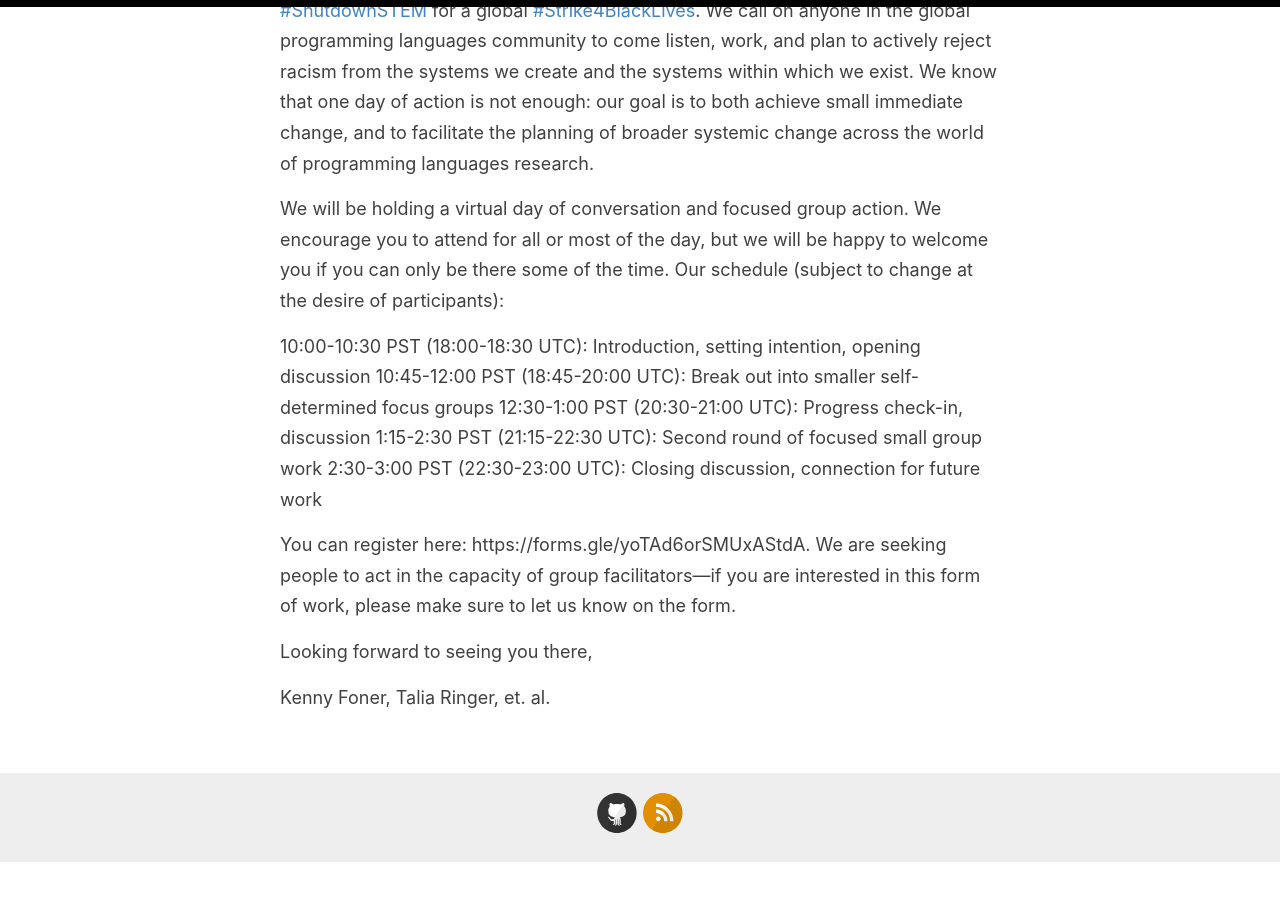
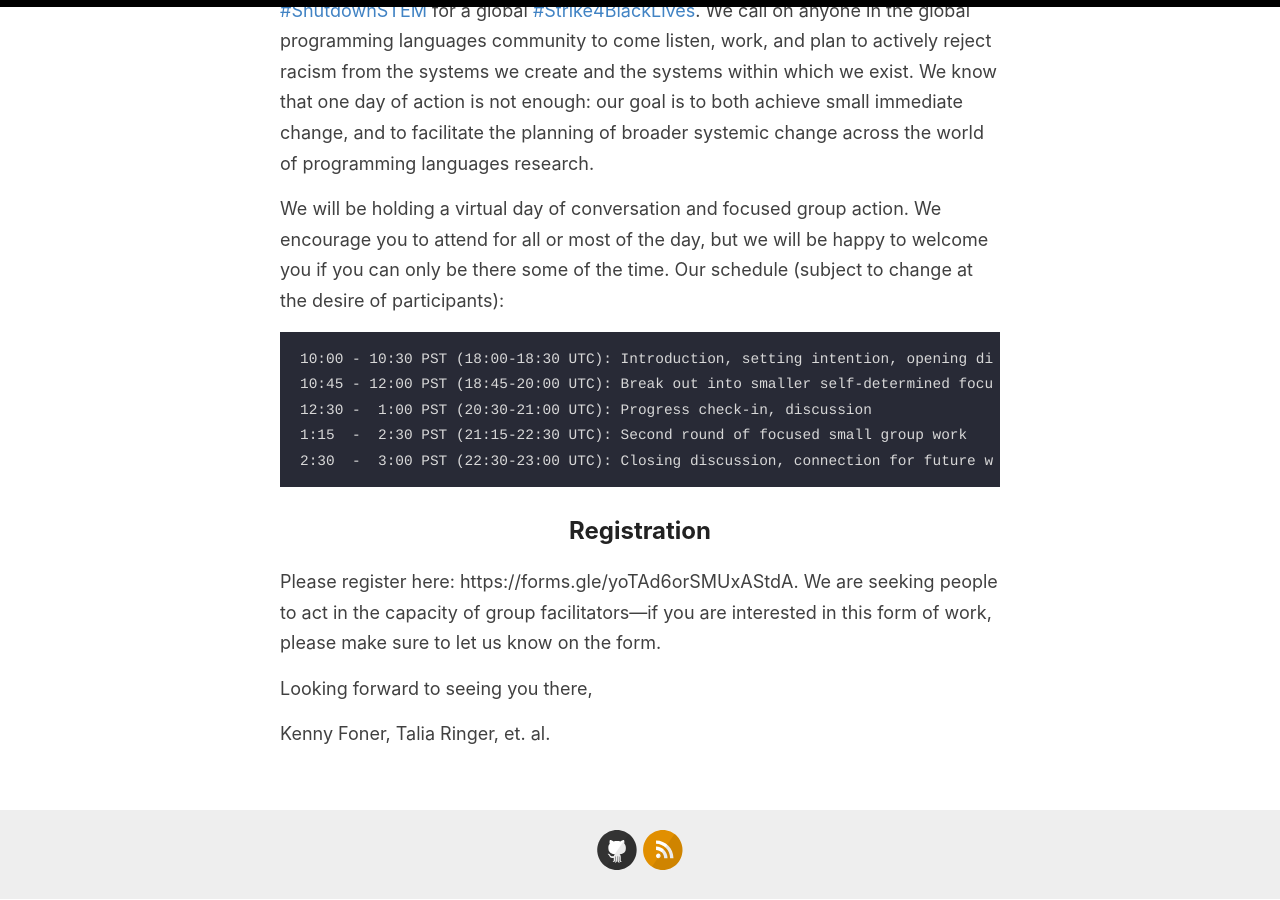
Before and after one commit to tlringer/shutdown-pl, a Jekyll site: the page built from index.markdown, in a window 1280 px wide and 900 px high, scrolled down 804 px. Built offline with Jekyll 4.4.1, drawn with Linux system fonts in a browser that asks for light colours; our own code applies the rules of GitHub Pages for plain Markdown files; before the commit the page ends 1667 px from its top, so only the background shows below that.

Commit message:
Update index.markdown

````diff
--- a/index.markdown
+++ b/index.markdown
@@ -8,13 +8,17 @@ On this **Wednesday, June 10, 10:00 am - 3:00 pm PST**, we join in the movement
 
 We will be holding a virtual day of conversation and focused group action. We encourage you to attend for all or most of the day, but we will be happy to welcome you if you can only be there some of the time. Our schedule (subject to change at the desire of participants):
 
-10:00-10:30 PST (18:00-18:30 UTC): Introduction, setting intention, opening discussion
-10:45-12:00 PST (18:45-20:00 UTC): Break out into smaller self-determined focus groups
-12:30-1:00 PST (20:30-21:00 UTC): Progress check-in, discussion
-1:15-2:30 PST (21:15-22:30 UTC): Second round of focused small group work
-2:30-3:00 PST (22:30-23:00 UTC): Closing discussion, connection for future work
+```
+10:00 - 10:30 PST (18:00-18:30 UTC): Introduction, setting intention, opening discussion
+10:45 - 12:00 PST (18:45-20:00 UTC): Break out into smaller self-determined focus groups
+12:30 -  1:00 PST (20:30-21:00 UTC): Progress check-in, discussion
+1:15  -  2:30 PST (21:15-22:30 UTC): Second round of focused small group work
+2:30  -  3:00 PST (22:30-23:00 UTC): Closing discussion, connection for future work
+```
 
-You can register here: https://forms.gle/yoTAd6orSMUxAStdA. We are seeking people to act in the capacity of group facilitators---if you are interested in this form of work, please make sure to let us know on the form.
+## Registration
+
+Please register here: https://forms.gle/yoTAd6orSMUxAStdA. We are seeking people to act in the capacity of group facilitators---if you are interested in this form of work, please make sure to let us know on the form.
 
 Looking forward to seeing you there,
 
````
